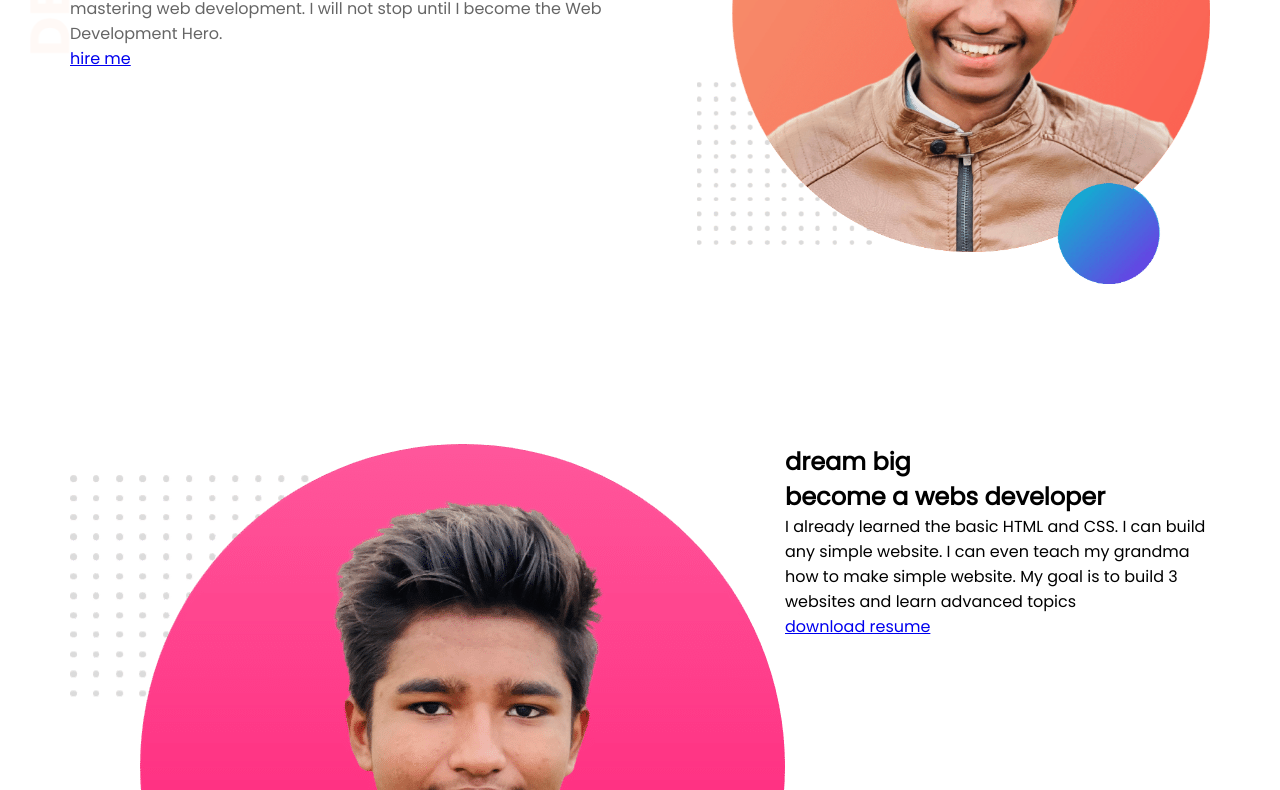
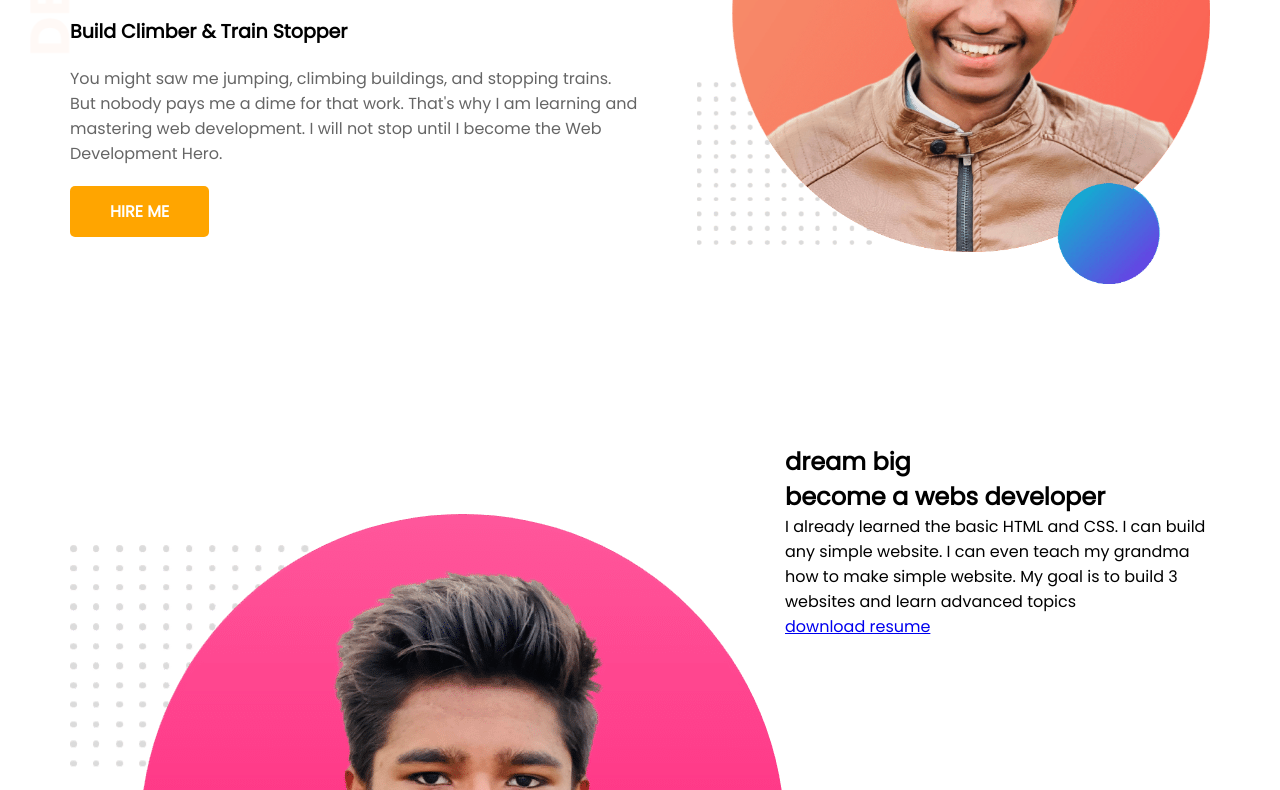
Before and after one commit to najmul4g/portfolio2, a plain HTML site: page index.html in a window 1280 px wide. Shown: the part 306-1096 px from the top of the page. Drawn offline with Linux system fonts and the light colour scheme.

Commit message:
hero section

```diff
--- a/style.css
+++ b/style.css
@@ -35,9 +35,24 @@
     color: #000;
     font-size: 19px;
     font-weight: 700;
+    margin: 30px 0 20px;
 }
 .hero-section p{
     color: rgba(0, 0, 0, 0.604);
     font-size: 16px;
     font-weight: 400;
 }
+.col-1{
+    margin-top: 70px;
+}
+.hero-section a{
+    padding: 13px 40px;
+    background-color: orange;
+    color: #fff;
+    text-transform: uppercase;
+    text-decoration: none;
+    font-weight: 700;
+    border-radius: 5px;
+    margin-top: 20px;
+    display: inline-block;
+}
```
